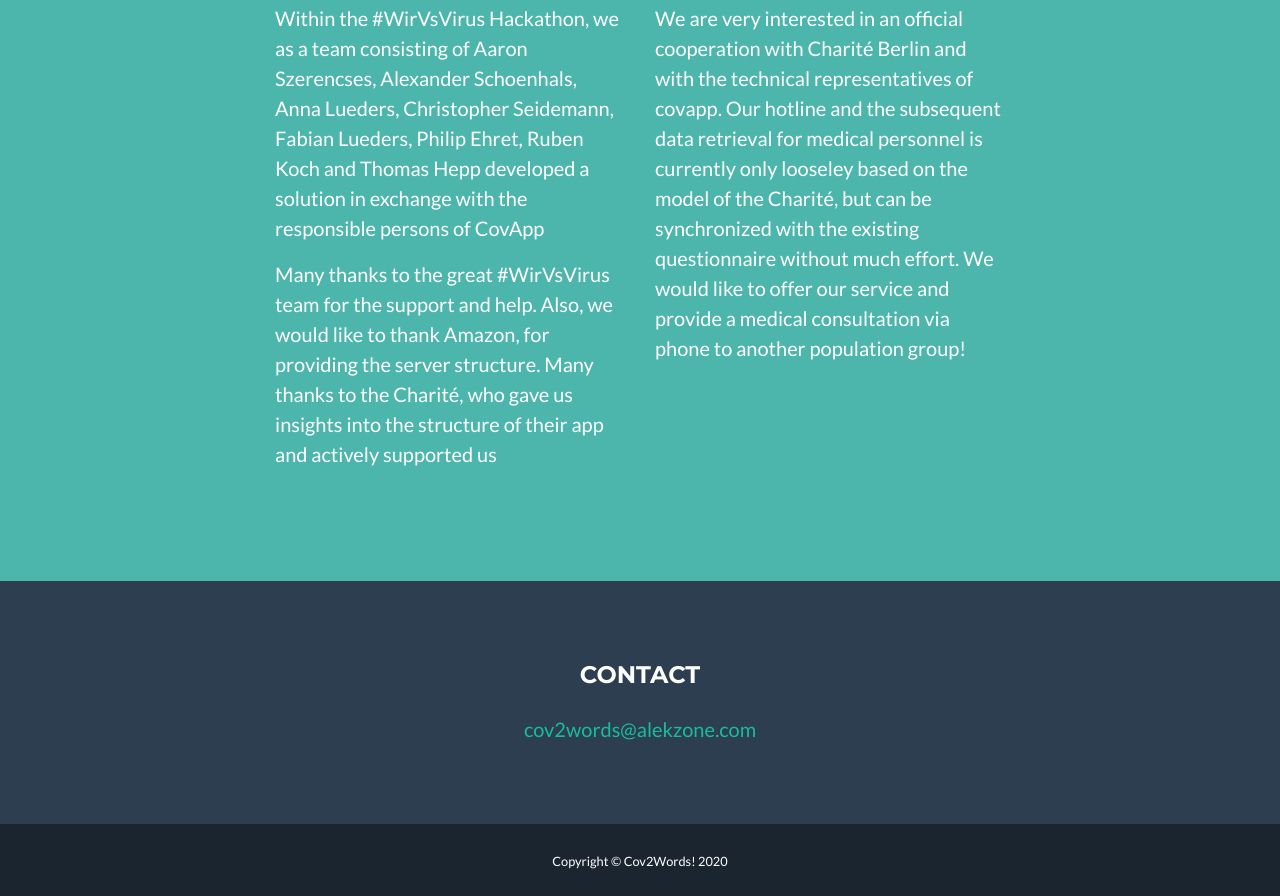
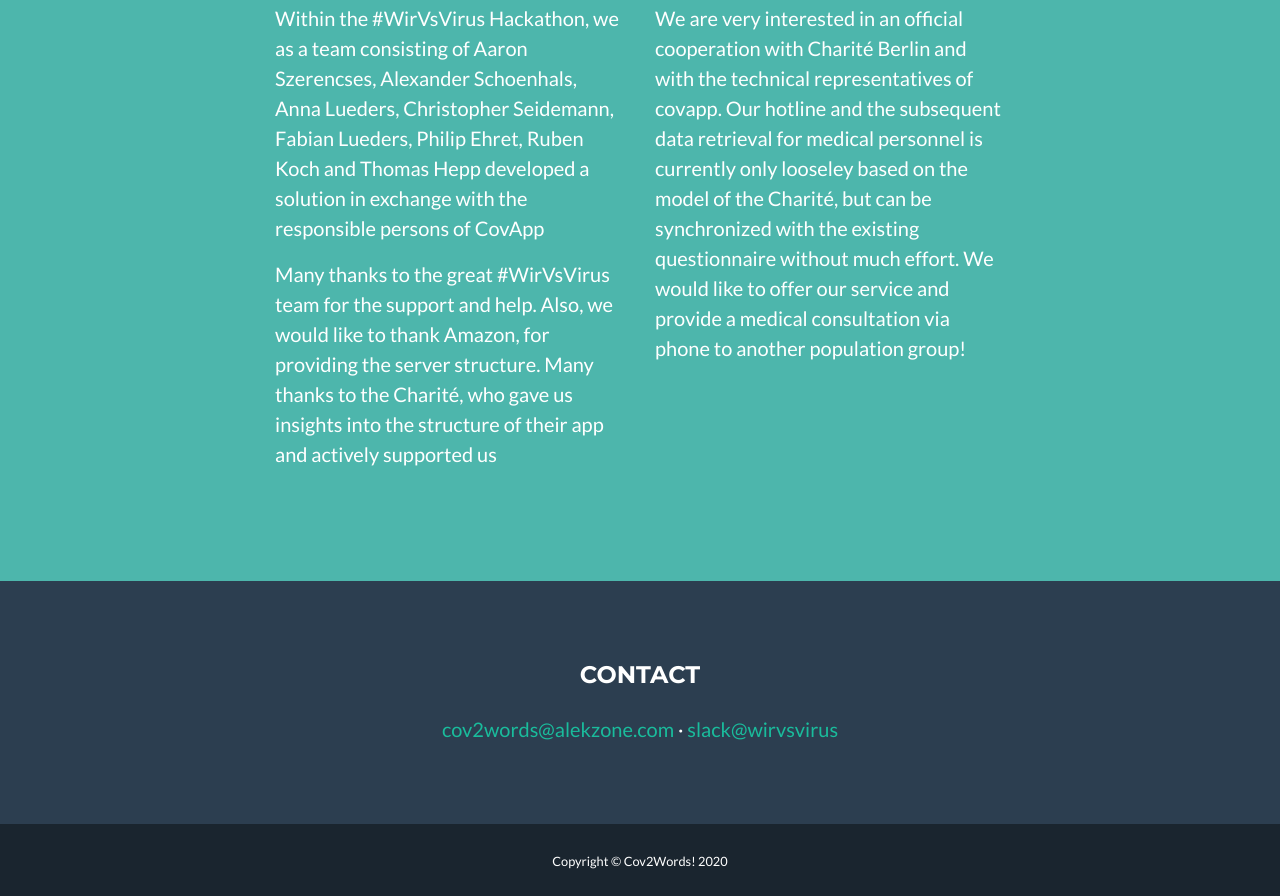
Before and after one commit to aschoenhals/cov2words-onepager, a plain HTML site: page index.html in a window 1280 px wide. Shown: the part 2216-3112 px from the top of the page. Drawn offline with nearby package versions, Linux system fonts and the light colour scheme; no server answers.

Commit message:
contact slack

```diff
--- a/index.html
+++ b/index.html
@@ -253,7 +253,8 @@
         <div class="col-lg-12">
           <h4 class="text-uppercase mb-4" data-i18n="contact"></h4>
           <p class="lead mb-0"><a href="mailto:cov2words@alekzone.com"
-              data-i18n="contact-email"></a></p>
+              data-i18n="contact-email"></a> · <a href="https://cov2words.slack.com"
+              data-i18n="contact-slack"></a></p>
         </div>
 
       </div>
```
